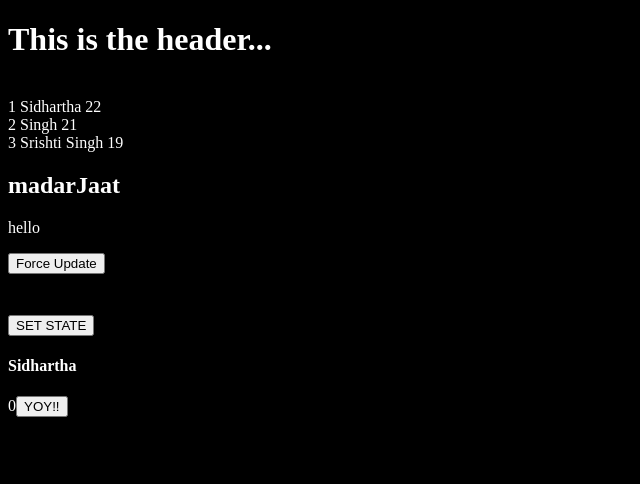
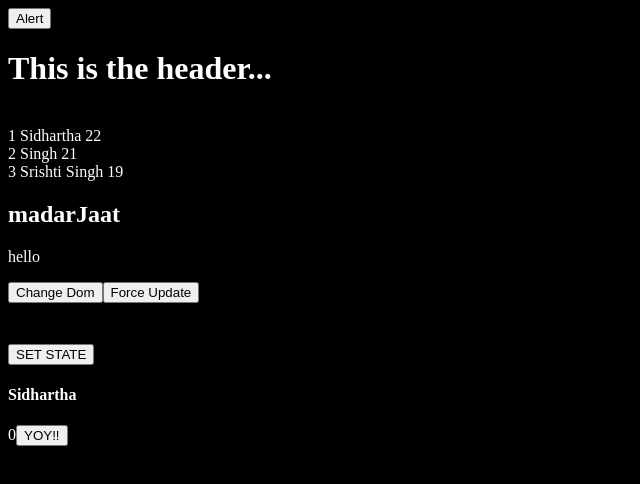
Before and after one commit to sidharthasingh/React-Intro, a React app: page / in a window 1280 px wide. Shown: the top 484 px of the page, without its empty margins (0-640 px from the left). Built offline with nearby package versions, Linux system fonts and the light colour scheme.

Commit message:
Component API completed.

```diff
--- a/App.jsx
+++ b/App.jsx
@@ -22,7 +22,10 @@ class App extends React.Component {
 					"name":"Srishti Singh",
 					"age":19
 				}
-			]
+			],
+			shitAlert : () => {
+					alert("Hello");
+				}
 		}
 	}
    render() {
@@ -31,6 +34,7 @@ class App extends React.Component {
    	}
       return (
          <div>
+         	<button onClick={this.state.shitAlert}>Alert</button>
            <Heading/>
            {this.state.data.map((person,i) => <Mytable key = {i} data = {person} />)}
            <Footing/>
--- a/stateBase.jsx
+++ b/stateBase.jsx
@@ -1,5 +1,5 @@
 import React from 'react';
-
+import ReactDOM from 'react-dom';
 import PropTypes from 'prop-types';
 
 class Statebase extends React.Component{
@@ -11,11 +11,23 @@ class Statebase extends React.Component{
 		};
 		this.setStateHandler = this.setStateHandler.bind(this);
 		this.forceUpdatehandler = this.forceUpdatehandler.bind(this);
+		this.findDomNodeHandler = this.findDomNodeHandler.bind(this);
 	}
 
 	forceUpdatehandler(){
 		this.state.name = "Sid(Force Update)";
 		this.forceUpdate();
+	}
+
+	findDomNodeHandler(para){
+		console.log(para);
+		var div = document.getElementById("xyz");
+		var col = ReactDOM.findDOMNode(div).style.color;
+		if(col == "rgb(255, 255, 255)")
+			ReactDOM.findDOMNode(div).style.color = "#000";
+		else
+			ReactDOM.findDOMNode(div).style.color = "#FFF";
+		console.log(col);
 	}
 
 	setStateHandler(){
@@ -28,7 +40,8 @@ class Statebase extends React.Component{
 	render(){
 		return (
 			<div>
-				<button onClick={this.forceUpdatehandler}>Force Update</button><pre> </pre>
+				<button onClick={this.findDomNodeHandler}>Change Dom</button>
+				<button id='xyz' onClick={this.forceUpdatehandler}>Force Update</button><pre> </pre>
 				<button onFocus={this.setStateHandler} onBlur={this.setStateHandler}>SET STATE</button>
 				<h4>{this.state.data}</h4>
 				<h4>{this.state.name}</h4>
```
